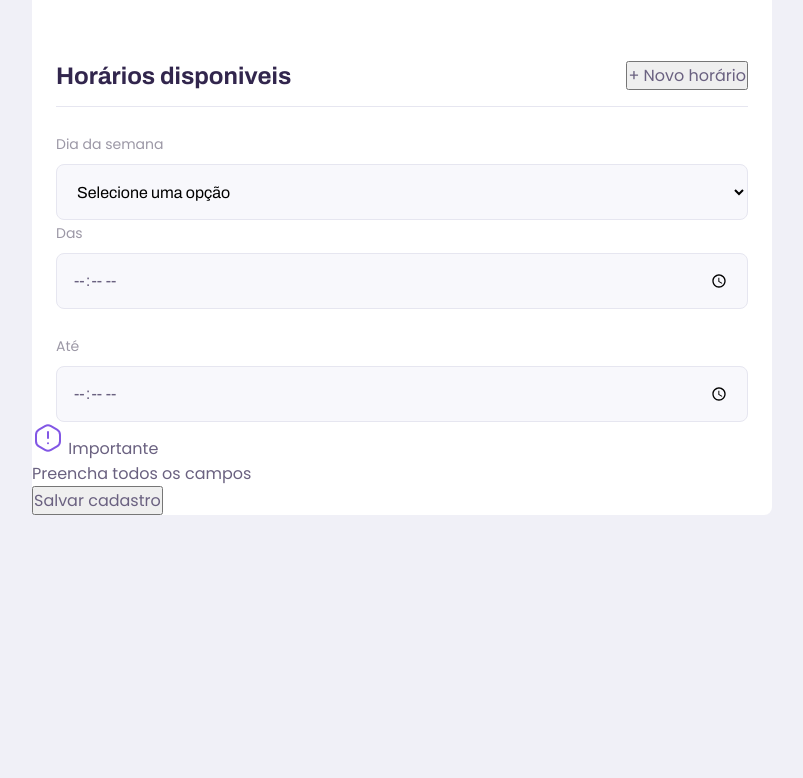
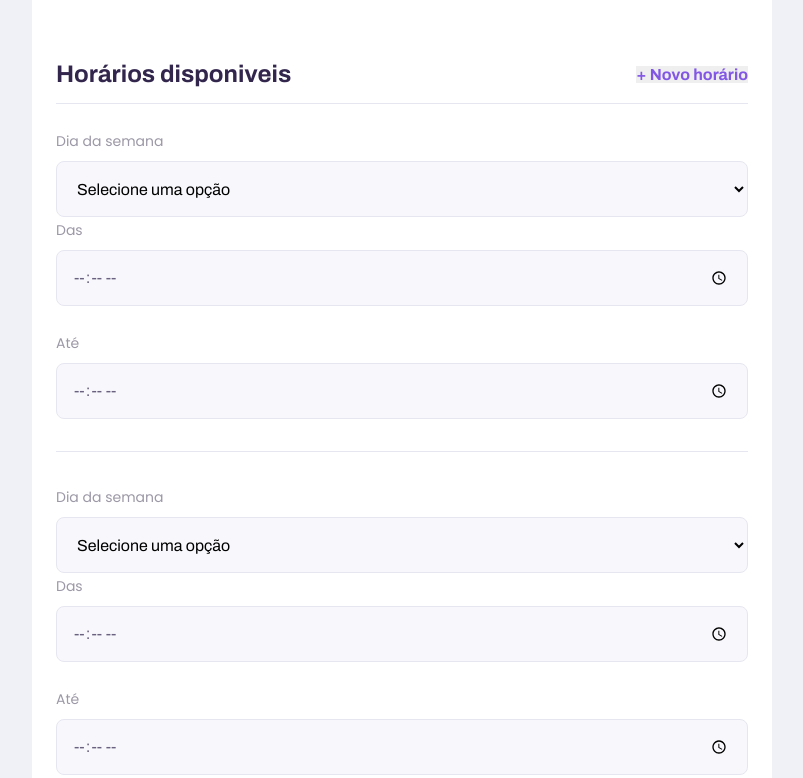
Before and after one commit to brunoBMonteiro/Proffy, a plain HTML site: page give-classes.html in a window 1280 px wide. Shown: the part 1290-2068 px from the top of the page, without its empty margins (238-1041 px from the left). Before the commit the page ends 1805 px from the top, so only its background shows below. Drawn offline with Linux system fonts and the light colour scheme.

Commit message:
começando estilização para desktop

```diff
--- a/give-classes.html
+++ b/give-classes.html
@@ -118,6 +118,35 @@
                         </div>
 
                     </div>
+
+                    <div class="schedule-item">
+
+                        <div class="select-block">
+                            <label for="weekday">Dia da semana</label>
+                            <select name="weekday[]" required>
+                            <option value="">Selecione uma opção</option>
+                            <option value="0">Domingo</option>
+                            <option value="1">Segunda-feira</option>
+                            <option value="2">Terça-feira</option>
+                            <option value="3">Quarta-feira</option>
+                            <option value="4">Quinta-feira</option>
+                            <option value="5">Sexta-feira</option>
+                            <option value="6">Sábado</option>
+                            </select>
+                        </div>
+
+                        <div class="input-block">
+                            <label for="time_from">Das</label>
+                            <input type="time" name="time_from[]" required>
+                        </div>
+
+                        <div class="input-block">
+                            <label for="time_to">Até</label>
+                            <input type="time" name="time_to[]" required>
+                        </div>
+
+                    </div>
+
                 </fieldset>
 
             </form>
--- a/styles/partials/page-give-classes.css
+++ b/styles/partials/page-give-classes.css
@@ -37,6 +37,24 @@
     border-bottom: 1px solid var(--color-line-in-white);
 }
 
+#page-give-classes fieldset legend button {
+    background-color:  none;
+    border: 0;
+
+    color: var(--color-primary);
+
+    font: 700 1.6rem Archivo;
+
+    cursor: pointer;
+
+    transition: 1;
+}
+
+#page-give-classes fieldset legend button:hover {
+    transform: translateY(-5px);
+    color: var(--color-primary-dark);
+}
+
 #page-give-classes fieldset+fieldset {
     margin-top: 6.4rem;
 }
@@ -47,8 +65,69 @@
     margin-top: 2.4rem;
 }
 
+#page-give-classes main footer {
+    padding: 4rem 2.4rem;
+
+    background: var(--color-box-footer);
+    border-top: 1px solid var(--color-line-in-white);
+    margin-top: 6.4rem;
+}
+
+#page-give-classes main footer p {
+    display: flex;
+    align-items: center;
+    justify-content: center;
+
+    font-size: 1.4rem;
+    line-height: 2.4rem;
+
+    color: var(--color-text-complement);
+}
+
+#page-give-classes main footer p img {
+    margin-right: 2rem;
+
+}
+
+#page-give-classes main footer button {
+    width: 100%;
+    height: 5.6rem;
+    background: var(--color-secondary);
+    color: var(--color-button-text);
+    border: 0;
+    border-radius: .8rem;
+    cursor: pointer;
+    font: 700 1.6rem Archivo;
+
+    display: flex;
+    align-items: center;
+    justify-content: center;
+    text-decoration: none;
+
+    transition: 0.2s;
+    margin-top: 3.2rem;
+}
+
+#page-give-classes main footer button:hover {
+    background: var(--color-secondary-dark);
+}
+
+.schedule-item+.schedule-item {
+    margin-top: 3.2rem;
+    padding-top: 3.2rem;
+
+    border-top: 1px solid var(--color-line-in-white);
+
+}
+
 @media(min-width: 700px) {
     #page-give-classes #container {
         max-width: 100vw;
     }
+
+    #page-give-classes .page-header .header-content {
+        margin-bottom: 0;
+    }
+
+
 }
```
